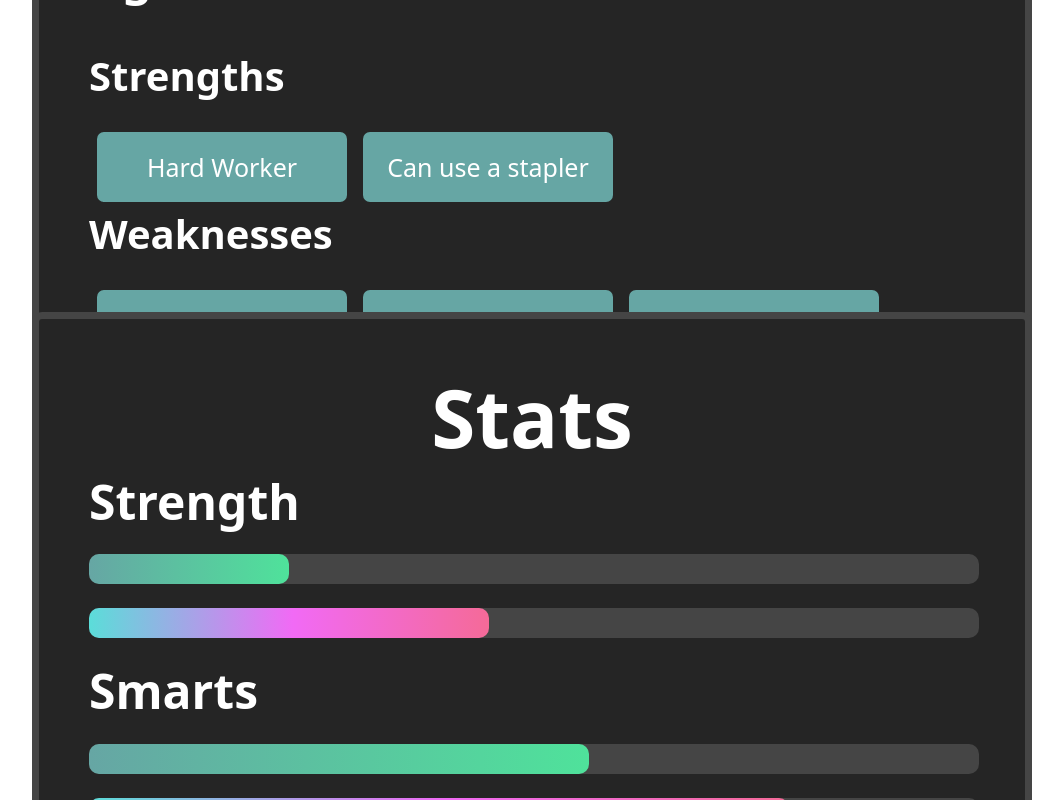
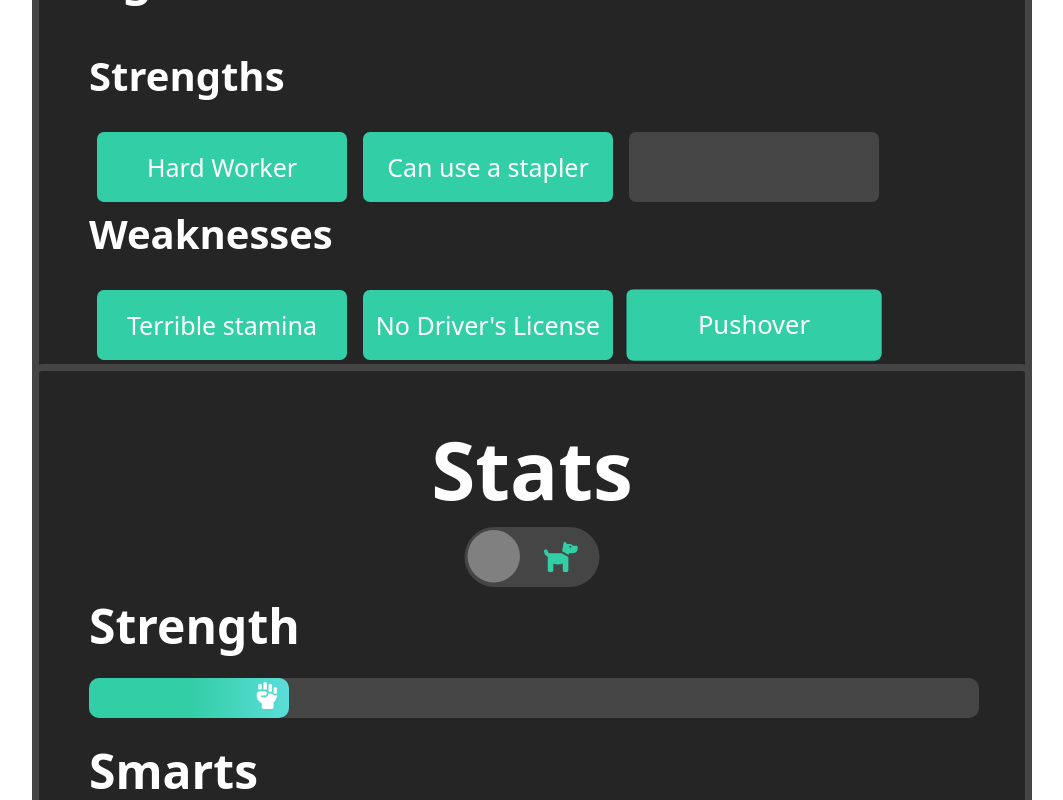
Before and after one commit to Keelan-Matthews/VIO-202-Project-2, a React (Create React App) app: page / in a window 1280 px wide. Shown: the part 2000-2800 px from the top of the page, without its empty margins (152-1215 px from the left). Built offline with nearby package versions, Linux system fonts and the light colour scheme.

Commit message:
Section 1 and 2 interaction

```diff
--- a/package.json
+++ b/package.json
@@ -3,6 +3,9 @@
   "version": "0.1.0",
   "private": true,
   "dependencies": {
+    "@fortawesome/fontawesome-svg-core": "^6.1.1",
+    "@fortawesome/free-solid-svg-icons": "^6.1.1",
+    "@fortawesome/react-fontawesome": "^0.1.18",
     "@react-spring/parallax": "^9.4.5",
     "@testing-library/jest-dom": "^5.16.4",
     "@testing-library/react": "^13.2.0",
@@ -11,9 +14,12 @@
     "jquery": "^3.6.0",
     "react": "^18.1.0",
     "react-bootstrap": "^2.3.1",
+    "react-dnd": "^16.0.1",
+    "react-dnd-html5-backend": "^16.0.1",
     "react-dom": "^18.1.0",
     "react-intersection-observer": "^9.1.0",
     "react-scripts": "5.0.1",
+    "react-scroll-motion": "^0.2.6",
     "react-spline": "^1.2.1",
     "web-vitals": "^2.1.4"
   },
--- a/src/App.css
+++ b/src/App.css
@@ -55,7 +55,7 @@ html,
 }
 
 .strength {
-    background-color: #66A6A4;
+    background-color: #32cea6;
     display: flex;
     justify-content: center;
     align-items: center;
@@ -64,7 +64,35 @@ html,
     margin: 8px;
     border-radius: 7px;
     font-size: 25px;
-    cursor: pointer;
+    cursor: grab;
+}
+
+.pulse {
+    animation: pulse 0.9s linear infinite;
+    animation-direction: alternate;
+}
+
+@keyframes pulse {
+    from {
+        transform: scale(1);
+    }
+
+    to {
+        transform: scale(1.07);
+    }
+}
+
+.hide {
+    display: none;
+}
+
+.drop-container {
+    margin: 8px;
+    width: 250px;
+    height: 70px;
+    border-radius: 7px;
+    background-color: rgb(69, 69, 69);
+    transition: all 0.3s ease;
 }
 
 .strength p {
@@ -72,22 +100,75 @@ html,
 }
 
 .stat-line {
-    background: linear-gradient(90deg, rgba(102,166,164,1) 0%, rgb(79, 226, 155,1) 100%);
-    filter: progid:DXImageTransform.Microsoft.gradient(startColorstr="#66a6a4",endColorstr="#51f4a5",GradientType=1);
     border-radius: 10px;
-    height: 30px;
-    animation: grow 2s ease-in-out;
+    height: 40px;
+    background: linear-gradient(-270deg, #32cea6, #32cea6, rgba(91,221,217,1), rgba(241,106,245,1), rgba(245,106,152,1));
+    background-size: 200% 200%;
+    animation: grow 1.5s ease-in-out;
 }
 
-.stat-line-2 {
-    background: rgb(91,221,217);
-    background: -moz-linear-gradient(90deg, rgba(91,221,217,1) 0%, rgba(241,106,245,1) 51%, rgba(245,106,152,1) 100%);
-    background: -webkit-linear-gradient(90deg, rgba(91,221,217,1) 0%, rgba(241,106,245,1) 51%, rgba(245,106,152,1) 100%);
-    background: linear-gradient(90deg, rgba(91,221,217,1) 0%, rgba(241,106,245,1) 51%, rgba(245,106,152,1) 100%);
-    filter: progid:DXImageTransform.Microsoft.gradient(startColorstr="#5bddd9",endColorstr="#f56a98",GradientType=1);
-    border-radius: 10px;
-    height: 30px;
-    animation: grow 1.5s ease-in-out;
+.anim-1 {
+    animation: strength-anim 2s ease;
+    animation-fill-mode: forwards;
+}
+
+.anim-2 {
+    animation: smarts-anim 2s ease;
+    animation-fill-mode: forwards;
+}
+
+.anim-3 {
+    animation: agility-anim 2s ease;
+    animation-fill-mode: forwards;
+}
+
+.anim-4 {
+    animation: pushover-anim 2s ease;
+    animation-fill-mode: forwards;
+}
+
+@keyframes strength-anim {
+    0%{
+        background-position:0%;
+        width: 200px;
+    }
+    100%{
+        background-position:100%;
+        width: 400px;
+    }
+}
+
+@keyframes smarts-anim {
+    0%{
+        background-position:0%;
+        width: 500px;
+    }
+    100%{
+        background-position:100%;
+        width: 700px;
+    }
+}
+
+@keyframes agility-anim {
+    0%{
+        background-position:0%;
+        width: 340px;
+    }
+    100%{
+        background-position:100%;
+        width: 890px;
+    }
+}
+
+@keyframes pushover-anim {
+    0%{
+        background-position:0%;
+        width: 800px;
+    }
+    100%{
+        background-position:100%;
+        width: 35px;
+    }
 }
 
 .stat-line-back {
@@ -96,12 +177,13 @@ html,
     top: 0;
     width: 890px;
     border-radius: 10px;
-    height: 30px;
+    height: 40px;
     background-color: rgb(69, 69, 69);
 }
 
 .stat-group {
     position: relative;
+    text-align: right;
 }
 
 @keyframes grow {
@@ -131,3 +213,57 @@ html,
 .author {
     z-index: -1;
 }
+
+.checkbox {
+	opacity: 0;
+	position: absolute;
+}
+
+.toggle {
+	background-color: rgb(69, 69, 69);
+	border-radius: 50px;
+	cursor: pointer;
+	display: flex;
+	align-items: center;
+	justify-content: space-between;
+	padding: 15px;
+	position: relative;
+	height: 40px;
+	width: 90px;
+	transform: scale(1.5);
+    margin: 20px auto;
+}
+
+.toggle .ball {
+	background-color: grey;
+	border-radius: 50%;
+	position: absolute;
+	top: 2px;
+	left: 2px;
+	height: 35px;
+	width: 35px;
+	transform: translateX(0px);
+	transition: transform 0.2s linear;
+}
+
+.checkbox:checked + .toggle .ball {
+	transform: translateX(50px);
+}
+
+
+.fa-dog {
+	color: #32cea6;
+    font-size: 20px;
+}
+
+.fa-dna {
+    color: rgba(245,106,152,1);
+    font-size: 20px;
+}
+
+.fa-stat {
+    color: white;
+    margin-right: 10px;
+    margin-top: 4px;
+    font-size: 27px;
+}
--- a/src/components/BioInfo.jsx
+++ b/src/components/BioInfo.jsx
@@ -1,6 +1,35 @@
-import React from 'react'
+import React, {useState} from 'react';
+import { useDrag, useDrop } from 'react-dnd';
 
 export default function BioInfo() {
+    const [{isDragging}, drag] = useDrag(()=> ({
+        type: "weakness",
+        collect: (monitor) => ({
+            isDragging: !!monitor.isDragging()
+        })
+    }))
+
+    const [{isOver}, drop] = useDrop(()=> ({
+        accept: "weakness",
+        drop: () => dropItem(),
+        collect: (monitor) => ({
+            isOver: !!monitor.isOver()
+        })
+    }))
+
+    const [dropped, setDropped] = useState(false);
+
+    const dropItem = () => {
+        const weakness = document.querySelector(".drop-container");
+
+        weakness.innerHTML =
+        `<div class="strength">
+            <p>Pushover</p>
+        </div>`;
+
+        setDropped(true);
+    }
+
   return (
     <section className="d-flex vh-100 align-items-center">
         <div className="d-flex justify-content-end vw-100 me-5">
@@ -19,6 +48,8 @@ export default function BioInfo() {
                             <div className="strength">
                                 <p>Can use a stapler</p>
                             </div>
+                            <div className={ dropped ? "" : "drop-container"} ref={drop} style={{ backgroundColor: isOver ? "#9ed4d2" : ""}}>
+                            </div>
                         </div>
                     </div>
                     <div>
@@ -30,7 +61,7 @@ export default function BioInfo() {
                             <div className="strength">
                                 <p>No Driver's License</p>
                             </div>
-                        <div className="strength">
+                            <div className={dropped ? "hide" : "strength pulse"} ref={ drag } style={{ display: isDragging ? "none" : ""}}>
                                 <p>Pushover</p>
                             </div>
                         </div>
--- a/src/components/StatInfo.jsx
+++ b/src/components/StatInfo.jsx
@@ -1,45 +1,81 @@
-import React from 'react';
+import React, {useState, useEffect, useRef} from 'react';
+import { FontAwesomeIcon } from '@fortawesome/react-fontawesome';
+import { faDna } from '@fortawesome/free-solid-svg-icons';
+import { faDog } from '@fortawesome/free-solid-svg-icons';
+import { faHandFist } from '@fortawesome/free-solid-svg-icons';
+import { faBrain } from '@fortawesome/free-solid-svg-icons';
+import { faPersonRunning } from '@fortawesome/free-solid-svg-icons';
+import { faSnowflake } from '@fortawesome/free-solid-svg-icons';
 
 export default function Stats() {
+    const [checked, setChecked] = useState(false);
+
+    function handleChange(e) {
+      let isChecked = e.target.checked;
+      setChecked(isChecked);
+    }
+    const stat1 = useRef(null);
+    const stat2 = useRef(null);
+    const stat3 = useRef(null);
+    const stat4 = useRef(null);
+    useEffect(()=>{
+        if (checked) {
+          stat1.current.classList.add('anim-1');
+          stat2.current.classList.add('anim-2');
+          stat3.current.classList.add('anim-3');
+          stat4.current.classList.add('anim-4');
+        }
+        else {
+          stat1.current.classList.remove('anim-1');
+          stat2.current.classList.remove('anim-2');
+          stat3.current.classList.remove('anim-3');
+          stat4.current.classList.remove('anim-4');
+        }
+    })
+
+
   return (
     <section className="d-flex vh-100 align-items-center">
       <div className="d-flex justify-content-end vw-100 me-5">
           <div className="info-container me-5">
               <h1 className="display-1 fw-bold mb-2 text-center">Stats</h1>
+              <div>
+                  <input type="checkbox" className="checkbox" id="chk" onChange={e=>handleChange(e)} />
+                  <label className="toggle" htmlFor="chk">
+                      <FontAwesomeIcon icon={faDna} className="fa-dna" />
+                      <FontAwesomeIcon icon={faDog} className="fa-dog" />
+                      <div className="ball"></div>
+                  </label>
+              </div>
               <p className="display-5 fw-bold mb-4">Strength</p>
               <div className="stat-group" style={{width:"200px"}}>
-                <div className="stat-line mb-4"></div>
+                <div className="stat-line mb-4" ref={stat1}>
+                    <FontAwesomeIcon icon={faHandFist} className="fa-stat" />
+                </div>
                 <div className="stat-line-back"></div>
               </div>
-              <div className="stat-group" style={{width:"400px"}}>
-                <div className="stat-line-2 mb-4"></div>
+
+              <p className="display-5 fw-bold mb-4">Smarts</p>
+              <div className="stat-group" style={{width:"500px"}}>
+                <div className="stat-line mb-4" ref={stat2}>
+                    <FontAwesomeIcon icon={faBrain} className="fa-stat" />
+                </div>
                 <div className="stat-line-back"></div>
               </div>
-              <p className="display-5 fw-bold mb-4">Smarts</p>
-              <div className="stat-group" style={{width:"500px"}}>
-                <div className="stat-line mb-4"></div>
+
+              <p className="display-5 fw-bold mb-4">Agility</p>
+              <div className="stat-group" style={{width:"340px"}}>
+                <div className="stat-line mb-4" ref={stat3}>
+                    <FontAwesomeIcon icon={faPersonRunning} className="fa-stat" />
+                </div>
                 <div className="stat-line-back"></div>
               </div>
-              <div className="stat-group" style={{width:"700px"}}>
-                <div className="stat-line-2 mb-4"></div>
-                <div className="stat-line-back"></div>
-              </div>
-              <p className="display-5 fw-bold mb-4">Agility</p>
-              <div className="stat-group" style={{width:"340px"}}>
-                <div className="stat-line mb-4"></div>
-                <div className="stat-line-back"></div>
-              </div>
-              <div className="stat-group" style={{width:"890px"}}>
-                <div className="stat-line-2 mb-4"></div>
-                <div className="stat-line-back"></div>
-              </div>
+
               <p className="display-5 fw-bold mb-4">Pushover</p>
               <div className="stat-group" style={{width:"800px"}}>
-                <div className="stat-line mb-4"></div>
-                <div className="stat-line-back"></div>
-              </div>
-              <div className="stat-group" style={{width:"10px"}}>
-                <div className="stat-line-2 mb-4"></div>
+                <div className="stat-line mb-4" ref={stat4}>
+                    <FontAwesomeIcon icon={faSnowflake} className="fa-stat" />
+                </div>
                 <div className="stat-line-back"></div>
               </div>
           </div>
--- a/src/index.js
+++ b/src/index.js
@@ -1,10 +1,14 @@
 import React from 'react';
 import ReactDOM from 'react-dom/client';
 import App from './App';
+import { DndProvider } from 'react-dnd';
+import { HTML5Backend } from 'react-dnd-html5-backend';
 
 const root = ReactDOM.createRoot(document.getElementById('root'));
 root.render(
   <React.StrictMode>
-    <App />
+    <DndProvider backend={HTML5Backend}>
+      <App />
+    </DndProvider>
   </React.StrictMode>
 );
```
Also changed, not shown: src/App.jsx (+25 -1 lines), 1 other file (tests, documents, lock files or other folders). Lines whose indentation alone changed are shown as unchanged.
